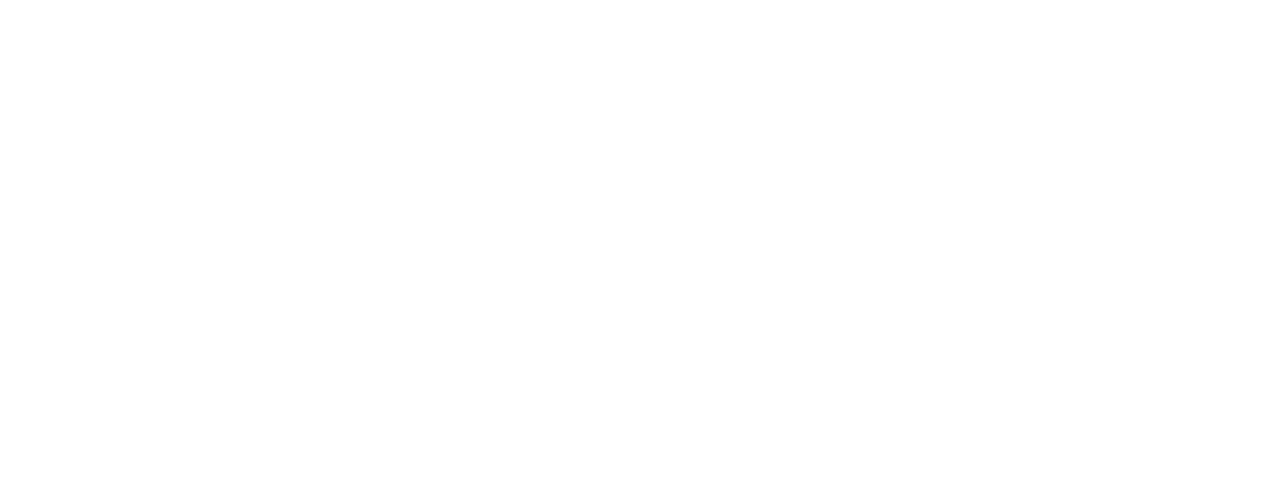
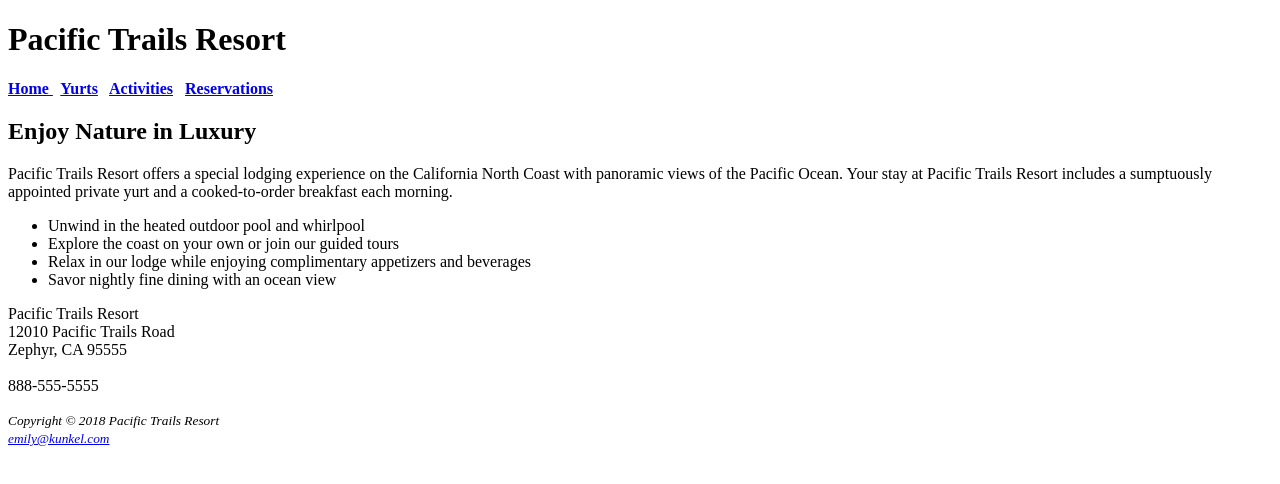
Before and after one commit to 44144-Sp22/ch2casestudy-emilykunkel, a plain HTML site: page index.html in a window 1280 px wide. Drawn offline with Linux system fonts and the light colour scheme.

Commit message:
Week 2 Case Study
Created page for Pacific Trails Resort and connected page for the Yurts.

```diff
--- a/index.html
+++ b/index.html
@@ -1,10 +1,48 @@
 <!DOCTYPE html>
 <html lang="en">
+
 <head>
-<title>Pacific Trails Resort</title>
-<meta charset="utf-8">
+  <title>Pacific Trails Resort</title>
+  <meta charset="utf-8">
 </head>
+
 <body>
+  <main>
+    <h1>Pacific Trails Resort</h1>
+    <nav>
+      <a href="index.html"> <b> Home </a>
+      &nbsp;
+      <a href="yurts.html">Yurts</a>
+      &nbsp;
+      <a href="activities.html">Activities</a>
+      &nbsp;
+      <a href="reservations.html">Reservations </b> </a>
+    </nav>
+    <h2> Enjoy Nature in Luxury </h2>
+    <p> Pacific Trails Resort offers a special lodging experience on the California North Coast with panoramic views of the Pacific Ocean.
+      Your stay at Pacific Trails Resort includes a sumptuously appointed private yurt and a cooked-to-order breakfast each morning.
 
+    <ul>
+      <li>Unwind in the heated outdoor pool and whirlpool </li>
+      <li> Explore the coast on your own or join our guided tours </li>
+      <li> Relax in our lodge while enjoying complimentary appetizers and beverages </li>
+      <li> Savor nightly fine dining with an ocean view </li>
+    </ul>
+
+    Pacific Trails Resort
+    <br> 12010 Pacific Trails Road
+    <br> Zephyr, CA 95555
+    <br>
+    <br> 888-555-5555
+    </p>
+  </main>
+  <footer>
+    <p>
+      <!-- small means small, strong means bold, em means italic -->
+      <small><i>Copyright &copy; 2018 Pacific Trails Resort</i></small>
+      <br><small><i><a href="https://emily@kunkel.com">emily@kunkel.com</i></small></a>
+    </p>
+  </footer>
 </body>
+
 </html>
```
Also changed, not shown: yurts.html (added, +44 -0 lines).
